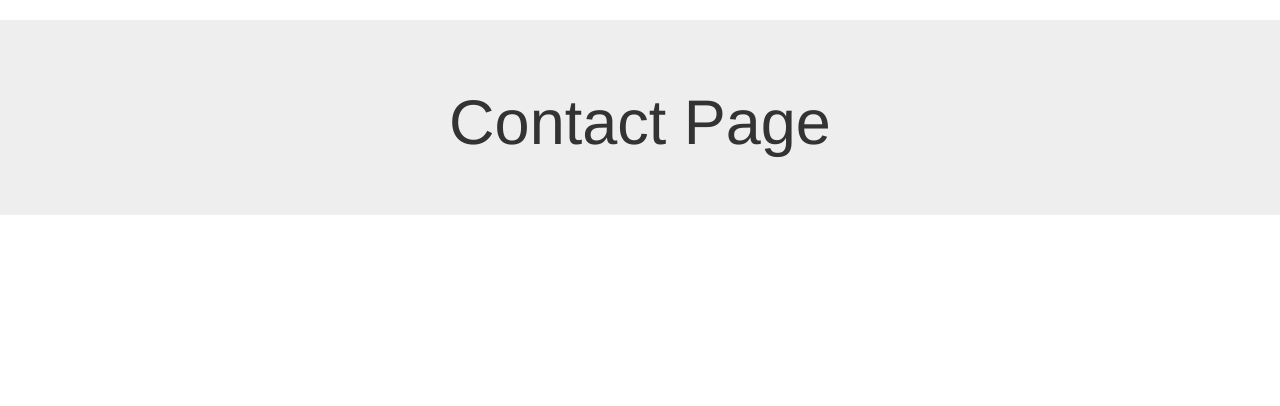
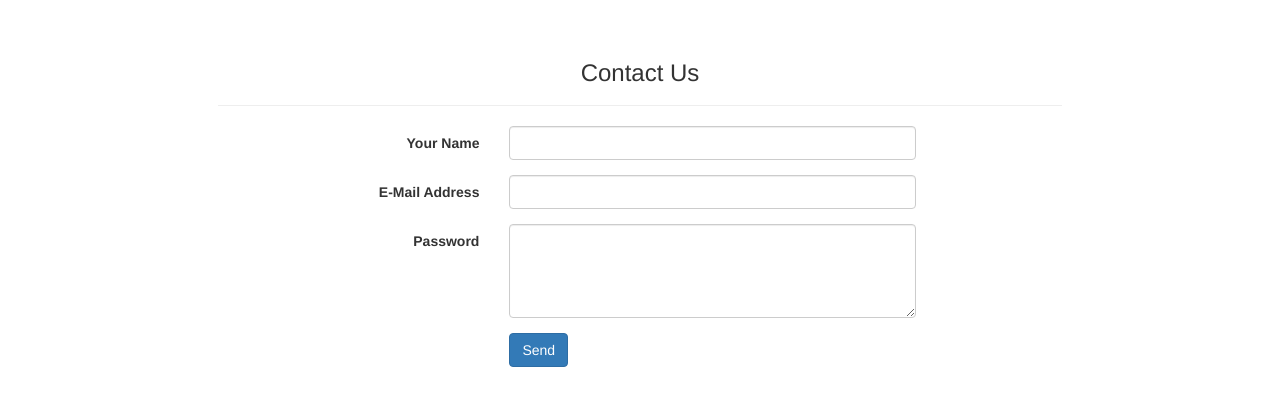
Before and after one commit to jigsawye/php-simple-mvc, a PHP site: page /contact in a window 1280 px wide. Shown: the part 51-457 px from the top of the page. Run offline with PHP 8.4, Linux system fonts and the light colour scheme; some libraries are stand-ins or nearby versions.

Commit message:
更新Contact的View

```diff
--- a/app/Views/pages/contact.php
+++ b/app/Views/pages/contact.php
@@ -23,9 +23,42 @@
         </div>
     </nav>
 
-    <div class="jumbotron">
-        <div class="container">
-            <h1 class="text-center">Contact Page</h1>
+    <div class="row">
+        <div class="col-md-8 col-md-offset-2">
+            <div class="page-header text-center">
+                <h3>Contact Us</h3>
+            </div>
+            <form class="form-horizontal" role="form" method="POST" action="">
+
+                <div class="form-group">
+                    <label class="col-md-4 control-label">Your Name</label>
+                    <div class="col-md-6">
+                        <input type="email" class="form-control" name="name" value="">
+                    </div>
+                </div>
+
+                <div class="form-group">
+                    <label class="col-md-4 control-label">E-Mail Address</label>
+                    <div class="col-md-6">
+                        <input type="email" class="form-control" name="email" value="">
+                    </div>
+                </div>
+
+                <div class="form-group">
+                    <label class="col-md-4 control-label">Password</label>
+                    <div class="col-md-6">
+                        <textarea class="form-control" name="message" rows="4"></textarea>
+                    </div>
+                </div>
+
+                <div class="form-group">
+                    <div class="col-md-6 col-md-offset-4">
+                        <button type="submit" class="btn btn-primary">
+                            Send
+                        </button>
+                    </div>
+                </div>
+            </form>
         </div>
     </div>
 
```
